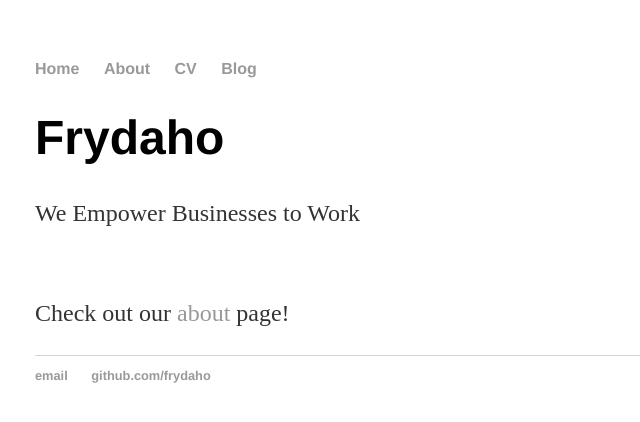
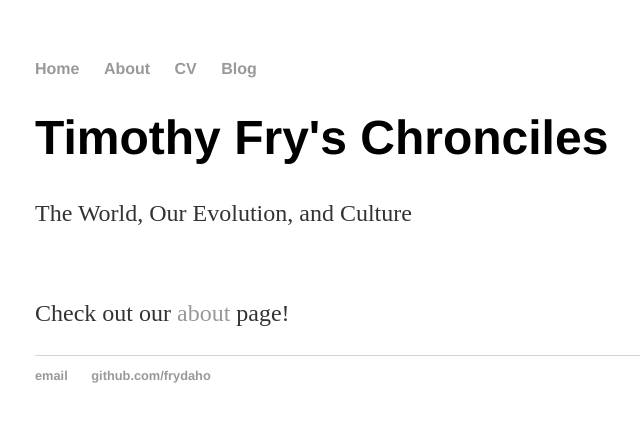
Before and after one commit to frydaho/frydaho.github.io, a Jekyll site: the page built from index.html, in a window 1280 px wide. Shown: the top 422 px of the page, without its empty margins (157-797 px from the left). Built offline with Jekyll 4.4.1, drawn with Linux system fonts in a browser that asks for light colours.

Commit message:
Massive updates.

```diff
--- a/_layouts/default.html
+++ b/_layouts/default.html
@@ -22,7 +22,7 @@
 			</div><!-- /.container -->
 			<footer>
 	    		<ul>
-	        		<li><a href="mailto:tim@frydaho.com">email</a></li>
+	        		<li><a href="mailto:timothy@altcpa.tax">email</a></li>
 	        		<li><a href="https://github.com/frydaho">github.com/frydaho</a></li>
 				</ul>
 			</footer>
--- a/blog/atom.xml
+++ b/blog/atom.xml
@@ -11,7 +11,7 @@ layout: feed
 	<id>http://frydaho.github.io/blog</id>
 	<author>
 		<name>Timothy Fry</name>
-		<email>tim@frydaho.com</email>
+		<email>timothy@altcpa.tax</email>
 	</author>
 
 	{% for post in site.posts %}
--- a/index.html
+++ b/index.html
@@ -1,9 +1,9 @@
 ---
 layout: default
-title: Timothy Fry, Frydaho
+title: Timothy Fry, Chronicles
 ---
 <div class="blurb">
-	<h1>Frydaho</h1>
-	<p>We Empower Businesses to Work</p><br>
+	<h1>Timothy Fry's Chronciles</h1>
+	<p>The World, Our Evolution, and Culture</p><br>
 	<p>Check out our <a href="/about">about</a> page!</p>
 </div><!-- /.blurb -->
```
